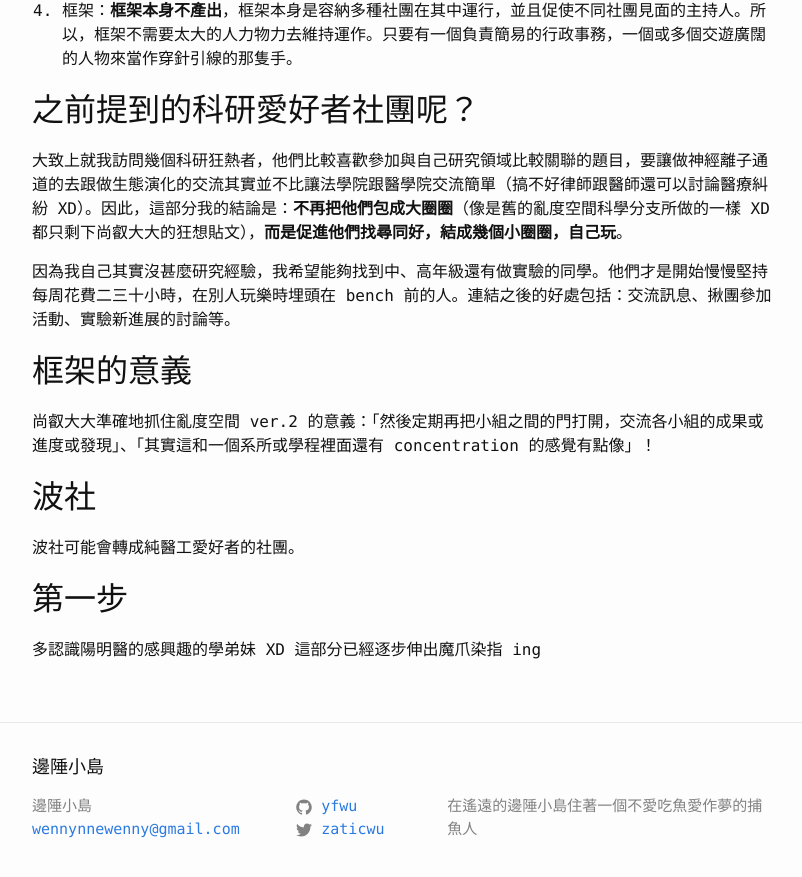
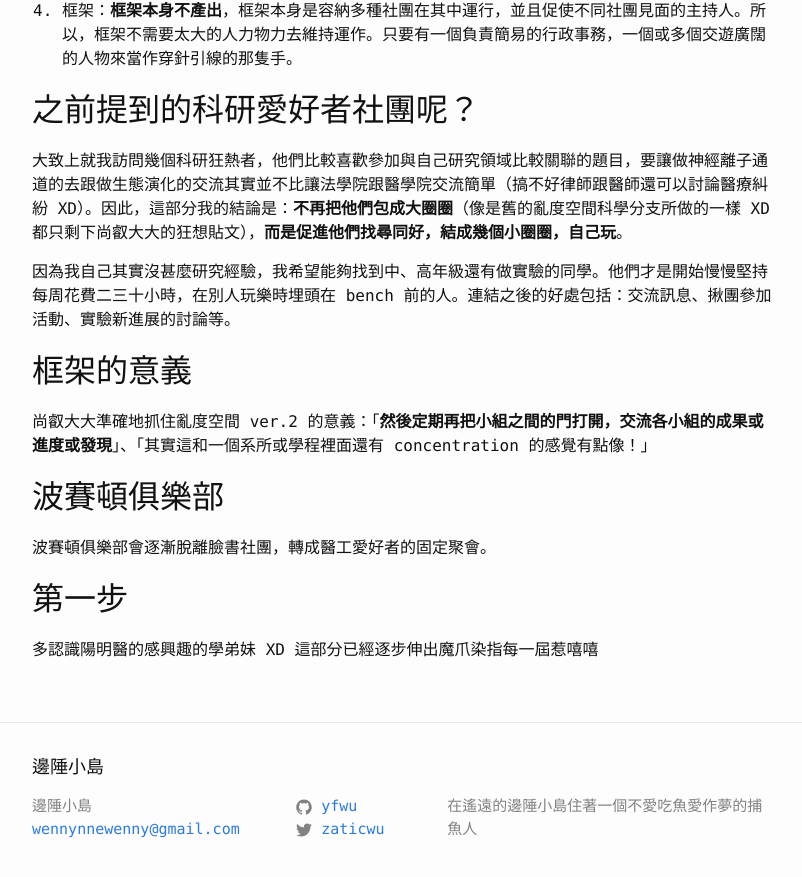
Before and after one commit to algaebrown/yfwu.github.io, a Jekyll site: the page built from _posts/2016-05-14-beyond-imagination.md, in a window 1280 px wide and 900 px high, scrolled down 709 px. Shown: the top 877 px of the window, without its empty margins (238-1040 px from the left). Built offline with Jekyll 4.4.1, drawn with Linux system fonts in a browser that asks for light colours; comment, search, counter and statistics services are not loaded.

Commit message:
modified several words

```diff
--- a/_posts/2016-05-14-beyond-imagination.md
+++ b/_posts/2016-05-14-beyond-imagination.md
@@ -19,10 +19,10 @@ tags: [future]
 因為我自己其實沒甚麼研究經驗，我希望能夠找到中、高年級還有做實驗的同學。他們才是開始慢慢堅持每周花費二三十小時，在別人玩樂時埋頭在 bench 前的人。連結之後的好處包括：交流訊息、揪團參加活動、實驗新進展的討論等。
 
 ## 框架的意義
-尚叡大大準確地抓住亂度空間 ver.2 的意義：「然後定期再把小組之間的門打開，交流各小組的成果或進度或發現」、「其實這和一個系所或學程裡面還有 concentration 的感覺有點像」！
+尚叡大大準確地抓住亂度空間 ver.2 的意義：「**然後定期再把小組之間的門打開，交流各小組的成果或進度或發現**」、「其實這和一個系所或學程裡面還有 concentration 的感覺有點像！」
 
-## 波社
-波社可能會轉成純醫工愛好者的社團。
+## 波賽頓俱樂部
+波賽頓俱樂部會逐漸脫離臉書社團，轉成醫工愛好者的固定聚會。
 
 ## 第一步
-多認識陽明醫的感興趣的學弟妹 XD 這部分已經逐步伸出魔爪染指 ing
+多認識陽明醫的感興趣的學弟妹 XD 這部分已經逐步伸出魔爪染指每一屆惹嘻嘻
```
